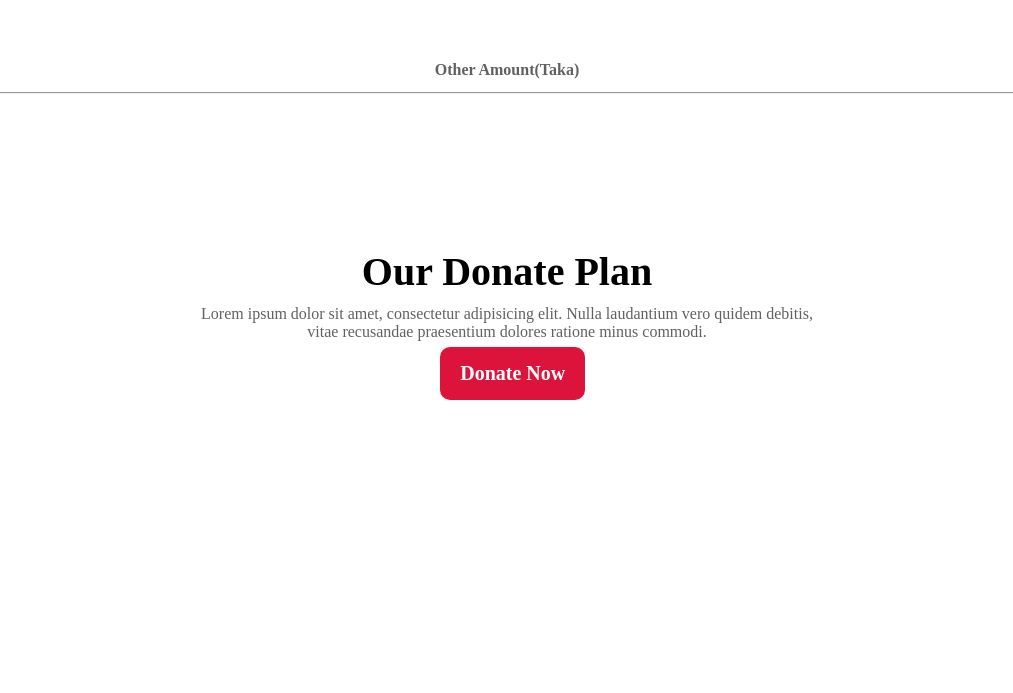
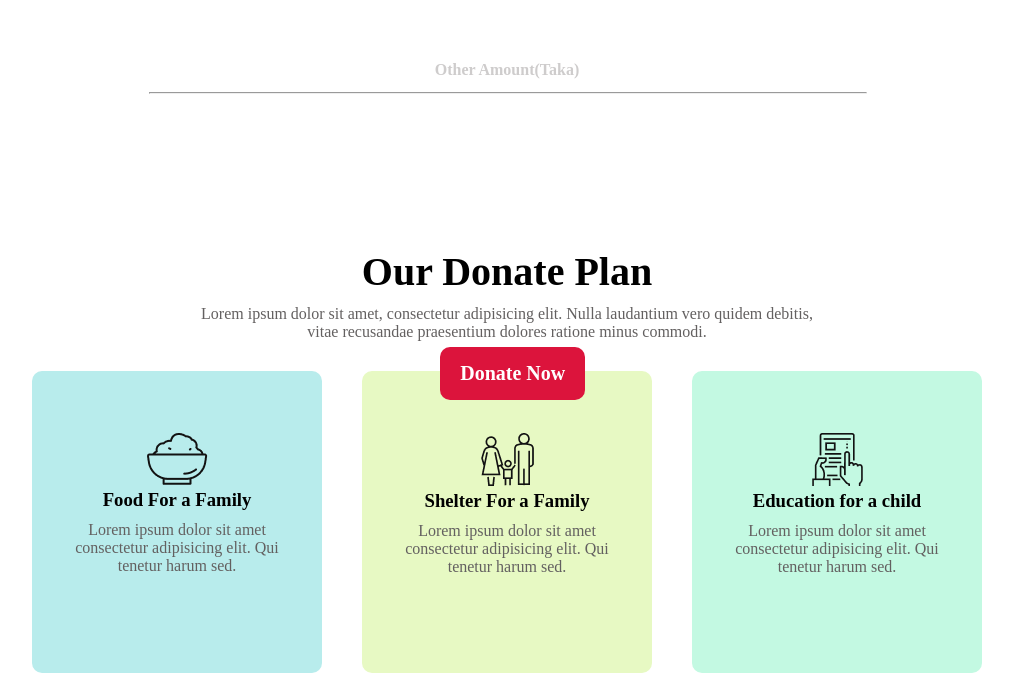
Before and after one commit to JulianaTonu/Donate-Today, a plain HTML site: page index.html in a window 1280 px wide. Shown: the part 719-1412 px from the top of the page, without its empty margins (133-1146 px from the left). Before the commit the page ends 1119 px from the top, so only its background shows below. Drawn offline with Linux system fonts and the light colour scheme; a web font is replaced by a local one.

Commit message:
features

```diff
--- a/index.html
+++ b/index.html
@@ -17,7 +17,7 @@
     <section class="banner">
        <div class="banner-text">
         <h1>Let's Help Those Who Are <br>More In Need</h1>
-        <p>Lorem ipsum dolor sit, amet consectetur adipisicing elit. Delectus est et facere similique esse. Veritatis culpa dolore quia quae delectus?</p>
+        <p>Lorem ipsum dolor sit, amet consectetur adipisicing elit. Delectus est et facere similique esse. <br> Veritatis culpa dolore quia quae delectus?</p>
 
       <div class="btn">
         <a href="" type="button"  >Donate Now</a>
@@ -49,7 +49,8 @@
     </div>
 
     <h4>Other Amount(Taka)</h4>
-    <hr>
+    <hr >
+
     <div class="btn2">
         <a href="" type="button"  >Donate Now</a>
       </div>
@@ -61,6 +62,27 @@
      <section class="Donate-plan">
         <h2>Our Donate Plan</h2>
         <p>Lorem ipsum dolor sit amet, consectetur adipisicing elit. Nulla laudantium vero quidem debitis, <br> vitae recusandae praesentium dolores ratione minus commodi.</p>
+
+
+        <div class="food-plan">
+            <div class="plan">
+                <img src="icons/food.png" >
+                <h3>Food For a Family</h3>
+                <p class="para">Lorem ipsum dolor sit amet consectetur adipisicing elit. Qui tenetur harum sed.</p>
+            </div>
+            <div class="plan" id="p1">
+                <img src="icons/shelter.png" >
+                <h3>Shelter For a Family</h3>
+                <p class="para">Lorem ipsum dolor sit amet consectetur adipisicing elit. Qui tenetur harum sed.</p>
+            </div>
+            <div class="plan" id="p2">
+                <img src="icons/Frame-1.png" >
+                <h3>Education for a child</h3>
+                <p class="para">Lorem ipsum dolor sit amet consectetur adipisicing elit. Qui tenetur harum sed.</p>
+            </div>
+
+        </div>
+
      </section>
 </body>
 </html>
--- a/style.css
+++ b/style.css
@@ -28,7 +28,7 @@
     z-index: -1;
 }
 .banner h1{
-
+font-size: 50px;
 text-align: center;
 padding-top: 10%;
 color: #fff;
@@ -45,11 +45,18 @@ color: #fff;
     position: absolute;
 
     background-color: crimson;
-    top: 66%;
+    top: 82%;
     left: 44%;
     padding: 15px 20px;
     margin:10px 10px;
     border-radius: 10px;
+}
+.btn:hover{
+    background-color: transparent;
+    border: 2px solid crimson;
+    /* color: rgb(245, 241, 241; */
+
+
 }
 
 .btn a{
@@ -58,7 +65,9 @@ color: #fff;
     font-weight: bold;
     color: #fff;
 
+
 }
+
 
 /* 2nd section// */
 .Donate-today h2{
@@ -115,9 +124,12 @@ font-size: 40px;
     text-align: center;
     margin-top: 5%;
     margin-bottom: 1%;
-    color:rgb(99, 96, 96)
+    color:rgb(206, 204, 204)
 }
-
+hr{
+    width: 56%;
+    margin-left: 22%;
+}
 .btn2{
 
     position: absolute;
@@ -128,13 +140,24 @@ font-size: 40px;
     margin:10px 10px;
     border-radius: 10px;
 }
+.btn2:hover{
+    background-color: transparent;
+    border: 2px solid crimson;
 
+
+
+}
 .btn2 a{
     text-decoration: none;
     font-size: 20px;
     font-weight: bold;
     color: #fff;
 
+
+}
+.btn2 a:hover{
+    background-color: #fff;
+    color: crimson;
 }
 
 /* 3rd session// */
@@ -149,3 +172,28 @@ font-size: 40px;
     text-align: center;
     padding: 10px;
 }
+.plan{
+    text-align: center;
+    width: 250px;
+    height: 220px;
+    background-color: rgb(184, 236, 236);
+    padding: 20px 20px;
+    padding-top: 5%;
+    border-radius: 10px;
+}
+
+.food-plan{
+    display: flex;
+    align-items: center;
+    justify-content: center;
+    margin: 0 20px;
+}
+.plan{
+    margin: 20px 20px;
+}
+#p1{
+background: rgb(231, 249, 195);
+}
+#p2{
+background: rgb(195, 249, 226);
+}
```
